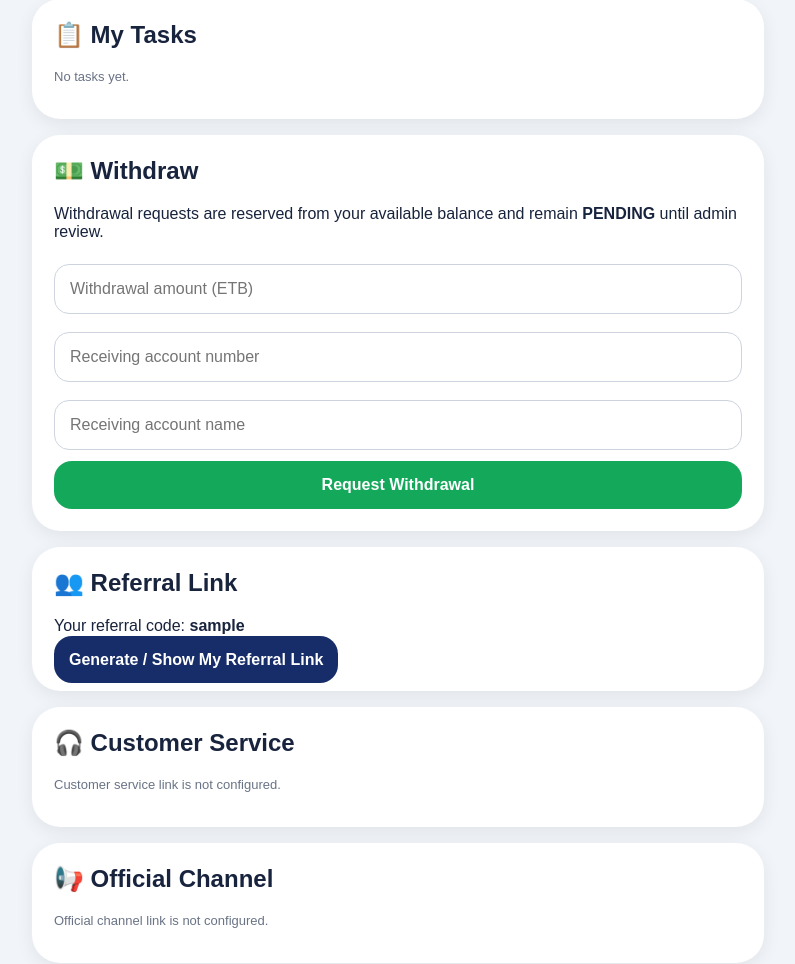
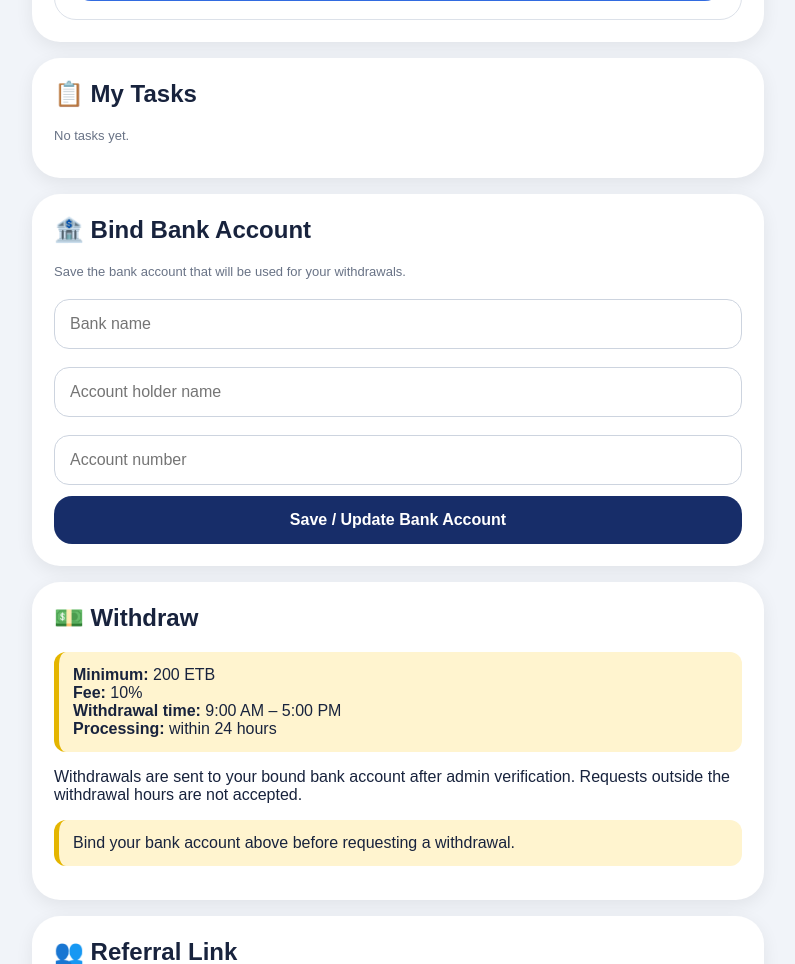
Before and after one commit to angesomgjohn-bot/direct-reward-demo, a Flask app: page / in a window 1280 px wide. Shown: the part 2281-3245 px from the top of the page, without its empty margins (242-1037 px from the left). Run offline with Flask 3, Linux system fonts and the light colour scheme; the visitor is signed in with stand-in values (Sample User, id 1); data comes from the database, SQL or seed files in the repository; data that the repository does not hold is empty.

Commit message:
Update index.html

```diff
--- a/templates/index.html
+++ b/templates/index.html
@@ -80,6 +80,7 @@ small{color:#687386}
 
 <div class="grid">
   <a class="btn" href="#plans">💼 Plans</a>
+  <a class="btn dark" href="#bank">🏦 Bank</a>
   <a class="btn green" href="#deposit">💰 Deposit</a>
   <a class="btn" href="#tasks">📋 Tasks</a>
   <a class="btn dark" href="#referral">👥 Invite</a>
@@ -142,15 +143,44 @@ small{color:#687386}
   {% endif %}
 </div>
 
+<div class="card" id="bank">
+  <h2>🏦 Bind Bank Account</h2>
+  <p class="muted">Save the bank account that will be used for your withdrawals.</p>
+  {% if bank_account %}
+  <div class="notice success">
+    <b>{{ bank_account["bank_name"] }}</b><br>
+    {{ bank_account["account_name"] }} · {{ bank_account["account_number"] }}
+  </div>
+  {% endif %}
+  <form method="post" action="/bind-bank">
+    <input name="bank_name" value="{{ bank_account['bank_name'] if bank_account else '' }}" placeholder="Bank name" required>
+    <input name="account_name" value="{{ bank_account['account_name'] if bank_account else '' }}" placeholder="Account holder name" required>
+    <input name="account_number" value="{{ bank_account['account_number'] if bank_account else '' }}" placeholder="Account number" required>
+    <button class="dark" type="submit">Save / Update Bank Account</button>
+  </form>
+</div>
+
 <div class="card" id="withdraw">
   <h2>💵 Withdraw</h2>
-  <p>Withdrawal requests are reserved from your available balance and remain <b>PENDING</b> until admin review.</p>
+  <div class="notice">
+    <b>Minimum:</b> {{ min_withdrawal }} ETB<br>
+    <b>Fee:</b> {{ withdrawal_fee_percent }}%<br>
+    <b>Withdrawal time:</b> {{ withdrawal_start }} – {{ withdrawal_end }}<br>
+    <b>Processing:</b> {{ withdrawal_processing }}
+  </div>
+  <p>Withdrawals are sent to your bound bank account after admin verification. Requests outside the withdrawal hours are not accepted.</p>
+  {% if bank_account %}
   <form method="post" action="/withdraw">
-    <input name="amount" type="number" min="1" step="0.01" placeholder="Withdrawal amount (ETB)" required>
-    <input name="account_number" placeholder="Receiving account number" required>
-    <input name="account_name" placeholder="Receiving account name" required>
+    <input name="amount" id="withdrawAmount" type="number" min="{{ min_withdrawal }}" step="0.01" placeholder="Withdrawal amount (ETB)" required>
+    <div class="task">
+      <div class="row"><span>Fee (10%)</span><b id="feePreview">0.00 ETB</b></div>
+      <div class="row"><span>You'll receive</span><b id="netPreview">0.00 ETB</b></div>
+    </div>
     <button class="green" type="submit">Request Withdrawal</button>
   </form>
+  {% else %}
+  <div class="notice">Bind your bank account above before requesting a withdrawal.</div>
+  {% endif %}
 </div>
 
 <div class="card" id="referral">
@@ -223,5 +253,14 @@ small{color:#687386}
   <a href="#referral">👤<br>My</a>
 </div>
 {% endif %}
+<script>
+const wa=document.getElementById('withdrawAmount');
+if(wa){
+  const fee=document.getElementById('feePreview');
+  const net=document.getElementById('netPreview');
+  const update=()=>{const a=parseFloat(wa.value)||0; fee.textContent=(a*.10).toFixed(2)+' ETB'; net.textContent=(a-a*.10).toFixed(2)+' ETB';};
+  wa.addEventListener('input',update); update();
+}
+</script>
 </body>
-    </html>
+      </html>
```
